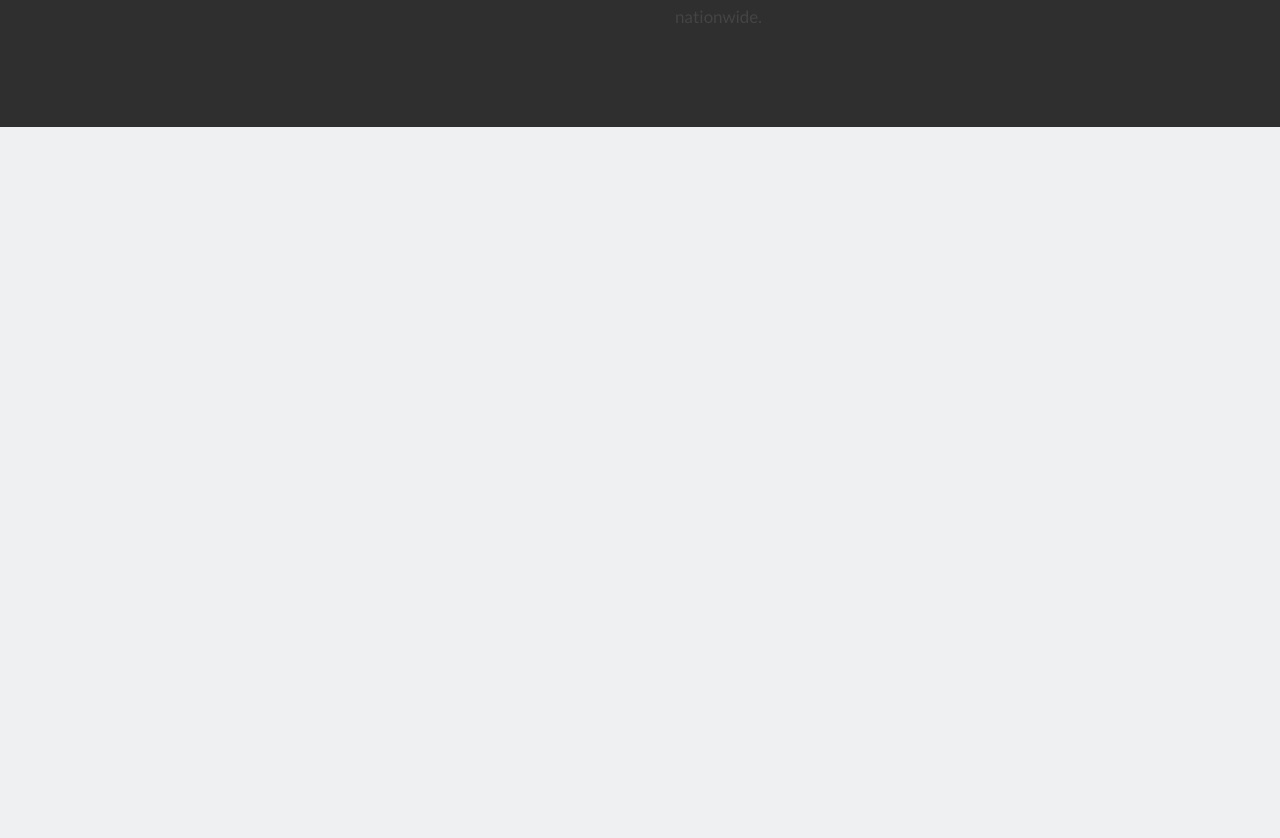
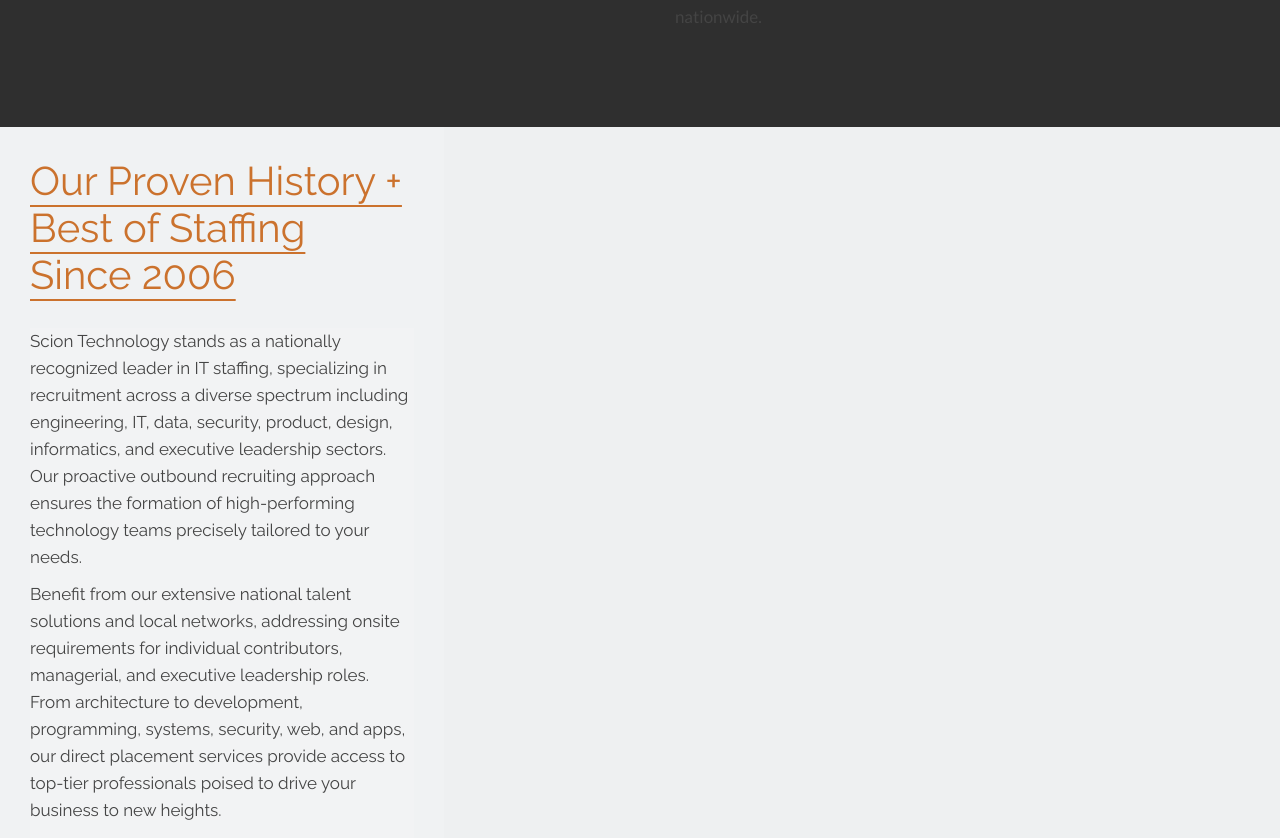
Before and after one commit to VikasBoudhTechSierra/scion-technical, a React (Create React App) app: page / in a window 1280 px wide. Shown: the part 1941-2779 px from the top of the page. Before the commit the page ends 2068 px from the top, so only its background shows below. Built offline with nearby package versions, Linux system fonts and the light colour scheme.

Commit message:
Text Box Dynamic

```diff
--- /dev/null
+++ b/src/Components/TextBox/TextBox.css
@@ -0,0 +1,44 @@
+.textBoxContainer {
+  width: 30%;
+  background-color: rgba(255, 255, 255, 0.1);
+  padding: 20px;
+  align-items: center;
+  padding: 30px;
+}
+.textBoxContainer .textBoxHeading {
+  display: flex;
+  justify-content: center;
+  align-items: center;
+  color: #cb722d;
+  font-size: 2.5em;
+  /* align-items: center; */
+  margin-bottom: 30px;
+  text-decoration: underline #cb722d 2px;
+  text-underline-offset: 10px;
+}
+
+.textBoxContainer .textBoxParagraph {
+  background-color: rgba(255, 255, 255, 0.1);
+}
+
+.textBoxContainer .textBoxParagraph .textBoxPara {
+  margin-bottom: 10px;
+  color: #444;
+  font-size: 17px;
+  line-height: 27px;
+}
+
+.textBoxContainer .textBoxBtn {
+  color: #cb722d;
+  font-size: 13px;
+  height: 39px;
+  border: 2px solid #cb722d;
+  margin-top: 15px;
+}
+
+.textBoxContainer .textBoxBtn:hover {
+  background-color: #cb722d;
+  color: #ffffff;
+  font-size: 13px;
+  height: 39px;
+}
--- /dev/null
+++ b/src/Components/TextBox/TextBox.js
@@ -0,0 +1,25 @@
+import React from "react";
+import "./TextBox.css";
+import { Link } from "react-router-dom";
+
+const TextBox = ({ heading, paragraphs, buttonText, buttonLink }) => {
+  return (
+    <div className="textBoxContainer">
+      <h1 className="textBoxHeading">{heading}</h1>
+      <div className="textBoxParagraph">
+        {paragraphs.map((paragraph, index) => (
+          <p key={index} className="textBoxPara">
+            {paragraph}
+          </p>
+        ))}
+      </div>
+      <Link>
+        <button to={buttonLink} className="textBoxBtn">
+          {buttonText}
+        </button>
+      </Link>
+    </div>
+  );
+};
+
+export default TextBox;
--- /dev/null
+++ b/src/Pages/Home/Home.css
@@ -0,0 +1,9 @@
+div {
+  background: rgb(2, 0, 36);
+  background: linear-gradient(
+    90deg,
+    rgba(2, 0, 36, 1) 0%,
+    rgba(10, 10, 85, 1) 35%,
+    rgba(0, 212, 255, 1) 100%
+  );
+}
--- a/src/Pages/Home/home.js
+++ b/src/Pages/Home/home.js
@@ -2,13 +2,40 @@
 import Header from "../../Components/Header/Header";
 import Banner from "../../Components/Banner/Banner";
 import SectionThree from "../../Components/SectionThree/SectionThree";
+import TextBox from "../../Components/TextBox/TextBox";
+const Home = () => {
+  const heading = ["Our Proven History + Best of Staffing Since 2006"];
 
-const Home = () => {
+  const paragraphs = [
+    //para 1
+    "Scion Technology stands as a nationally recognized leader in IT staffing, specializing in recruitment across a diverse spectrum including engineering, IT, data, security, product, design, informatics, and executive leadership sectors. Our proactive outbound recruiting approach ensures the formation of high-performing technology teams precisely tailored to your needs.",
+    //para 2
+    "Benefit from our extensive national talent solutions and local networks, addressing onsite requirements for individual contributors, managerial, and executive leadership roles. From architecture to development, programming, systems, security, web, and apps, our direct placement services provide access to top-tier professionals poised to drive your business to new heights.",
+    //para 3
+    "With a nationwide presence and a dedicated team of US-based remote tech recruiters, we are equipped to serve all US cities and burgeoning technology markets. Our unwavering commitment to excellence has earned us consistent recognition from esteemed publications. For sixteen consecutive years, The Business Times has hailed Scion as a leading technology staffing firm, covering Retained, Contingent, and Temporary Services. Additionally, we proudly hold a spot on Forbes’ list of Best Executive Recruiting Firms in the United States, alongside the esteemed Best of Staffing award.",
+    //para 4
+    "At Scion, we pride ourselves on being your trusted partner throughout the search process. Our mission is to connect you with the best IT, engineering, and technology professionals available in the market. Leveraging our extensive experience in sourcing unparalleled talent across various positions, we serve as the preferred partner for both industry-leading corporations and cutting-edge startups.",
+    //para 5
+    "We offer innovative technology staffing solutions meticulously tailored to your unique needs. Backed by a team of experienced and knowledgeable technology recruiters, we stand ready to provide immediate support throughout the hiring process, regardless of the scale of your requirements.",
+    //para 6
+    "Partner with Scion Technology today, and let us assist you in building a resilient technology team that will propel your business to unparalleled success!",
+  ];
+
+  const buttonText = ["HIRE STAFF NOW"];
+
+  const buttonLink = "/";
+
   return (
     <div>
       <Header />
       <Banner />
       <SectionThree />
+      <TextBox
+        heading={heading}
+        paragraphs={paragraphs}
+        buttonText={buttonText}
+        buttonLink={buttonLink}
+      />
     </div>
   );
 };
```
